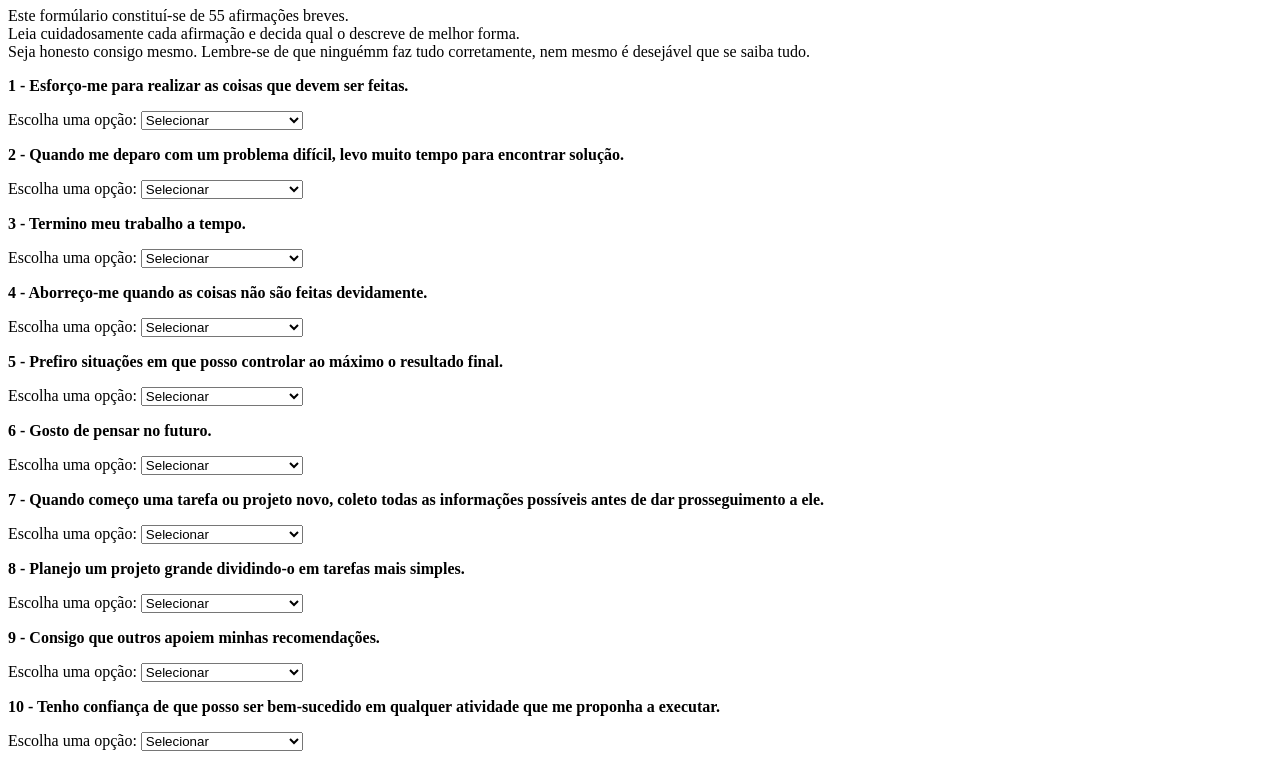
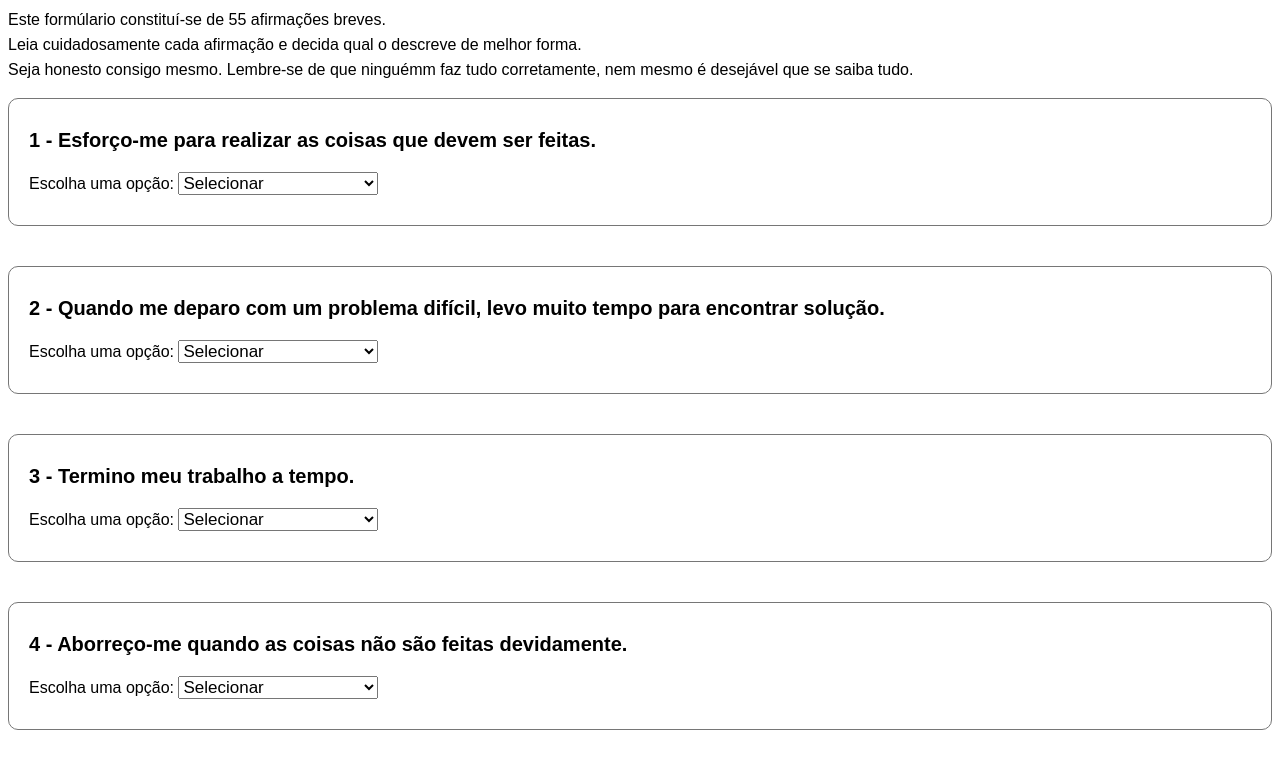
Before and after one commit to Tashima42/empreendedorismo-utfpr, a plain HTML site: page index.html in a window 1280 px wide. Shown: the part 73-837 px from the top of the page. Drawn offline with Linux system fonts and the light colour scheme.

Commit message:
adicionar estilos css

```diff
--- a/index.html
+++ b/index.html
@@ -5,12 +5,13 @@
   <meta charset="UTF-8">
   <meta name="viewport" content="width=device-width, initial-scale=1.0">
   <title>Empreendedorismo UTFPR</title>
+  <link rel="stylesheet" href="style.css">
 </head>
 
 <body>
   <h1>Auto avaliação da CAES - Características empreendedoras</h1>
 
-  <p>Este formúlario constituí-se de 55 afirmações breves.<br>
+  <p style="line-height: 25px;">Este formúlario constituí-se de 55 afirmações breves.<br>
     Leia cuidadosamente cada afirmação e decida qual o descreve de melhor forma.<br>
     Seja honesto consigo mesmo. Lembre-se de que ninguémm faz tudo corretamente, nem mesmo é desejável que se saiba
     tudo.
@@ -19,8 +20,10 @@
   <form id="questions">
     <div class="question-caes-caes-container" id="question-caes-container-0">
       <p class="question-caes-caes-title" id="question-caes-title-0"><b>1 - Esforço-me para realizar as coisas que devem
-          ser feitas.</b></p><label class="question-caes-label" for="question-caes-select-0"
-        id="question-caes-label-0">Escolha uma opção: </label><select class="question-caes-select"
+          ser feitas.</b></p>
+          <label class="question-caes-label" for="question-caes-select-0"
+        id="question-caes-label-0">Escolha uma opção: </label>
+        <select class="question-caes-select"
         id="question-caes-select-0">
         <option class="question-caes-option" value="0" id="question-caes-option-0-0">Selecionar</option>
         <option class="question-caes-option" value="1" id="question-caes-option-1-0">1 - Nunca</option>
@@ -726,8 +729,9 @@
   </form>
 
   <br>
-  <button onclick="calculateResult()">cacular resultado</button>
-
+  <div class="calculo">
+  <button onclick="calculateResult()">Calcular resultado</button>
+  </div>
   <br>
   <div id="result"></div>
 
--- a/style.css
+++ b/style.css
@@ -0,0 +1,43 @@
+@charset "UTF-8";
+
+body {
+  font-family: Arial, Helvetica, sans-serif;
+  font-size: 16px;
+  font-weight: normal;
+}
+p {
+    font-weight: normal;
+
+}
+
+h1 {
+    text-align: center;
+}
+button{
+    font-size: 20px;
+    font-weight: bold;
+
+}
+.question-caes-label{
+    font-size: 16px;
+    font-weight: normal;
+}
+.question-caes-select{
+    font-size: 17px;
+}
+.question-caes-option {
+    font-size: 17px;
+}
+.question-caes-caes-container {
+    margin-bottom: 40px;
+    border:solid 1px #767676;
+    border-radius:10px 10px 10px 10px;
+    padding: 10px 0px 30px 20px;
+}
+.question-caes-caes-title {
+    font-size: 20px;
+}
+.calculo {
+    margin-bottom: 30px;
+    text-align: center;
+}
```
